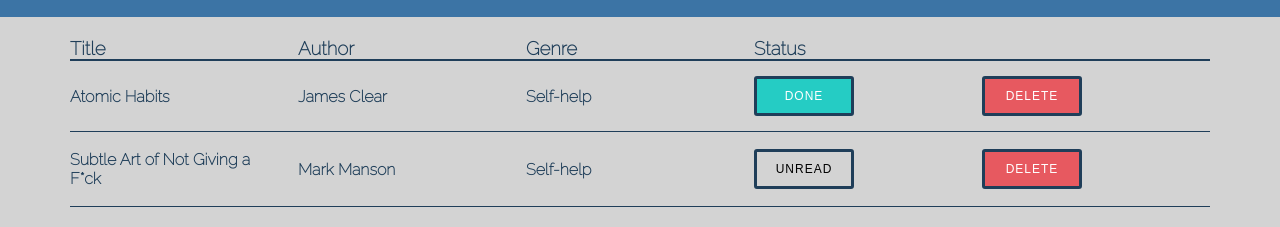
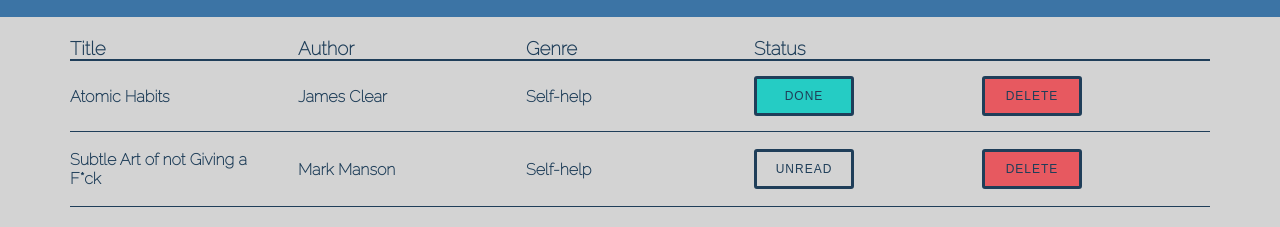
Before and after one commit to dfranzzzzz/Library-App-JS-, a plain HTML site: page index.html in a window 1280 px wide. Shown: the part 73-300 px from the top of the page. Drawn offline with Linux system fonts and the light colour scheme.

Commit message:
can hard code book listings in js file

```diff
--- a/index.html
+++ b/index.html
@@ -38,23 +38,9 @@
         <h3>Genre</h3>
         <h3>Status</h3>
       </div>
-
-      <div class="book">
-        <h4 class="book_title">Atomic Habits</h4>
-        <h4 class="book_author">James Clear</h4>
-        <h4 class="book_genre">Self-help</h4>
-        <button class="book_done">DONE</button>
-        <button class="book_delete">DELETE</button>
-      </div>
-
-      <div class="book">
-        <h4 class="book_title">Subtle Art of Not Giving a F*ck</h4>
-        <h4 class="book_author">Mark Manson</h4>
-        <h4 class="book_genre">Self-help</h4>
-        <button class="book_unread">UNREAD</button>
-        <button class="book_delete">DELETE</button>
-      </div>
     </section>
   </main>
+
 </body>
+<script src="main.js"></script>
 </html>
--- /dev/null
+++ b/main.js
@@ -0,0 +1,76 @@
+// Library Log
+const booksTotal    = document.querySelector(`#books_total`);
+const booksFinished = document.querySelector(`#books_finished`);
+const booksUnread   = document.querySelector('#books_unread');
+
+// Book
+// const bookTitle  = document.querySelector(`.book_title`);
+// const bookAuthor = document.querySelector(`.book_author`);
+// const bookGenre  = document.querySelector(`.book_genre`);
+
+// Button
+// const btnUnread = document.querySelector(`.book_unread`);
+// const btnDone   = document.querySelector(`.book_done`);
+// const btnDelete = document.querySelector(`.book_delete`);
+
+// Listed Books
+const bookList = document.querySelector(`.listed_books`);
+
+
+
+let myLibrary = [];
+
+class Book {
+  constructor (title, author, genre, status) {
+    this.title  = title;
+    this.author = author;
+    this.genre  = genre;
+    this.status = status;
+  }
+
+  getSummary() {
+    console.log(this.title);
+    console.log(this.author);
+    console.log(this.genre);
+    console.log(this.status);
+  }
+
+  createBook () {
+    const book         = document.createElement(`div`);
+    const bookTitle    = document.createElement(`h4`);
+    const bookAuthor   = document.createElement(`h4`);
+    const bookGenre    = document.createElement(`h4`);
+    const indicatorBtn = document.createElement(`button`);
+    const deleteBtn    = document.createElement(`button`);
+
+    book.className       = `book`;
+    bookTitle.className  = `book_title`;
+    bookAuthor.className = `book_author`;
+    bookGenre.className  = `book_genre`;
+    deleteBtn.className  = `book_delete`;
+    if (this.status === 'DONE') indicatorBtn.className = `book_done`;
+    if (this.status === 'UNREAD') indicatorBtn.className = `book_unread`;
+
+    bookTitle.innerText    = `${this.title}`
+    bookAuthor.innerText   = `${this.author}`
+    bookGenre.innerText    = `${this.genre}`
+    indicatorBtn.innerText = `${this.status}`;
+    deleteBtn.innerText    = `DELETE`;
+
+    bookList.append(book);
+    book.append(bookTitle);
+    book.append(bookAuthor);
+    book.append(bookGenre);
+    book.append(indicatorBtn);
+    book.append(deleteBtn);
+  }
+}
+
+const book1 = new Book (`Atomic Habits`, `James Clear`, `Self-help`, `DONE`);
+myLibrary.push(book1);
+book1.createBook();
+
+
+const book2 = new Book (`Subtle Art of not Giving a F*ck`, `Mark Manson`, `Self-help`, `UNREAD`);
+myLibrary.push(book2);
+book2.createBook();
--- a/scss/styles.scss
+++ b/scss/styles.scss
@@ -36,12 +36,13 @@ img {
 button {
   width: 100px;
   padding: 10px;
-  margin-block: 5px;
+  margin: 5px 5px 5px 0;
 
   cursor: pointer;
   border: 3px $btn_border_clr solid;
   border-radius: 3px;
   transition: transform .2s;
+  color: $main_font_clr;
 }
 
 button:hover {
@@ -147,7 +148,7 @@ main {
 
   &_done {
     background:$btn_done_clr;
-    color: $secondary_font_clr;
+    // color: $secondary_font_clr;
     font-size: 12px;
     letter-spacing: 1px;
   }
@@ -160,7 +161,7 @@ main {
 
   &_delete {
     background: $btn_delete_clr;
-    color: $secondary_font_clr;
+    // color: $secondary_font_clr;
     font-size: 12px;
     letter-spacing: 1px;
   }
```
Also changed, not shown: dist/css/styles.css.
